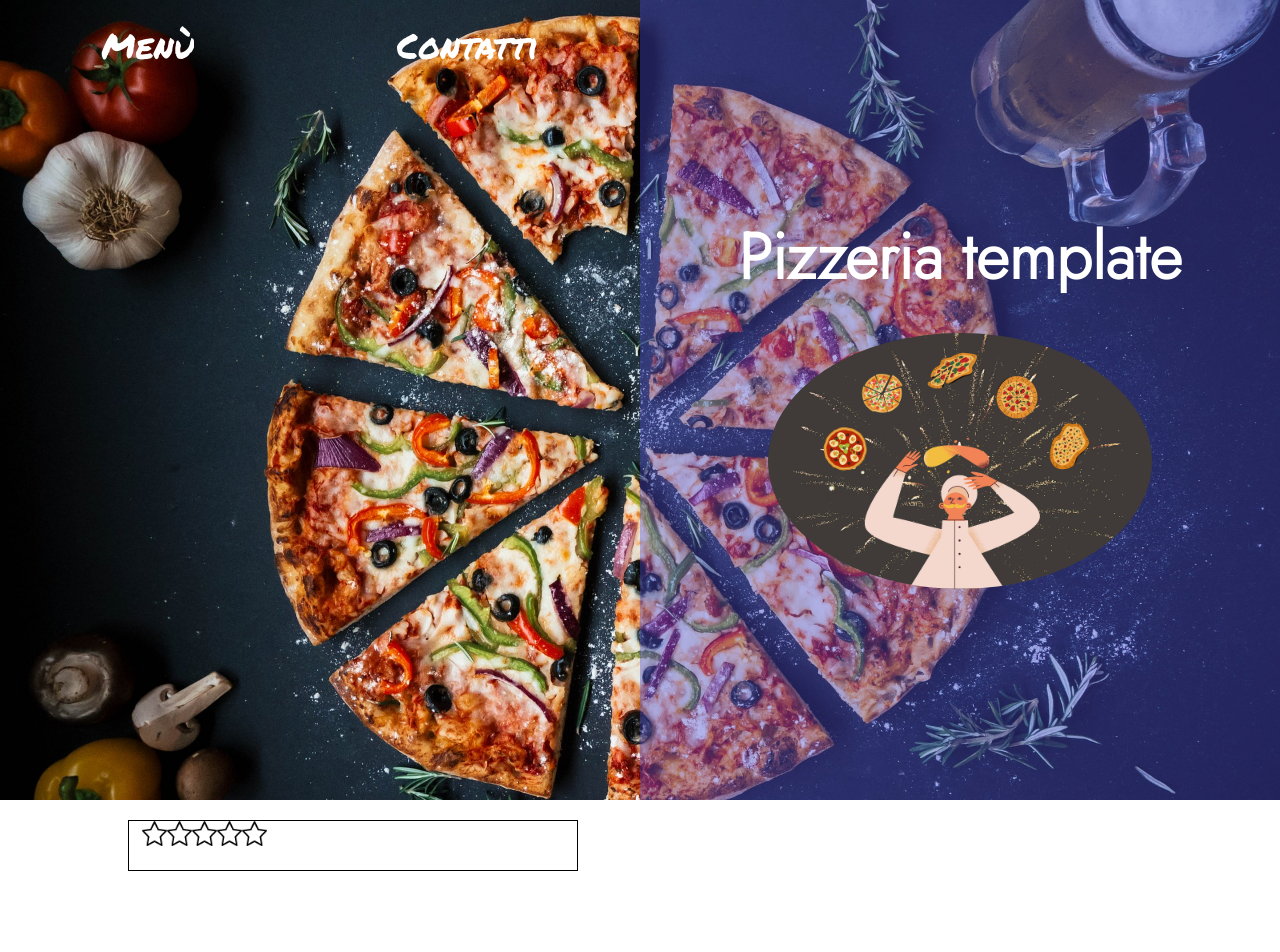
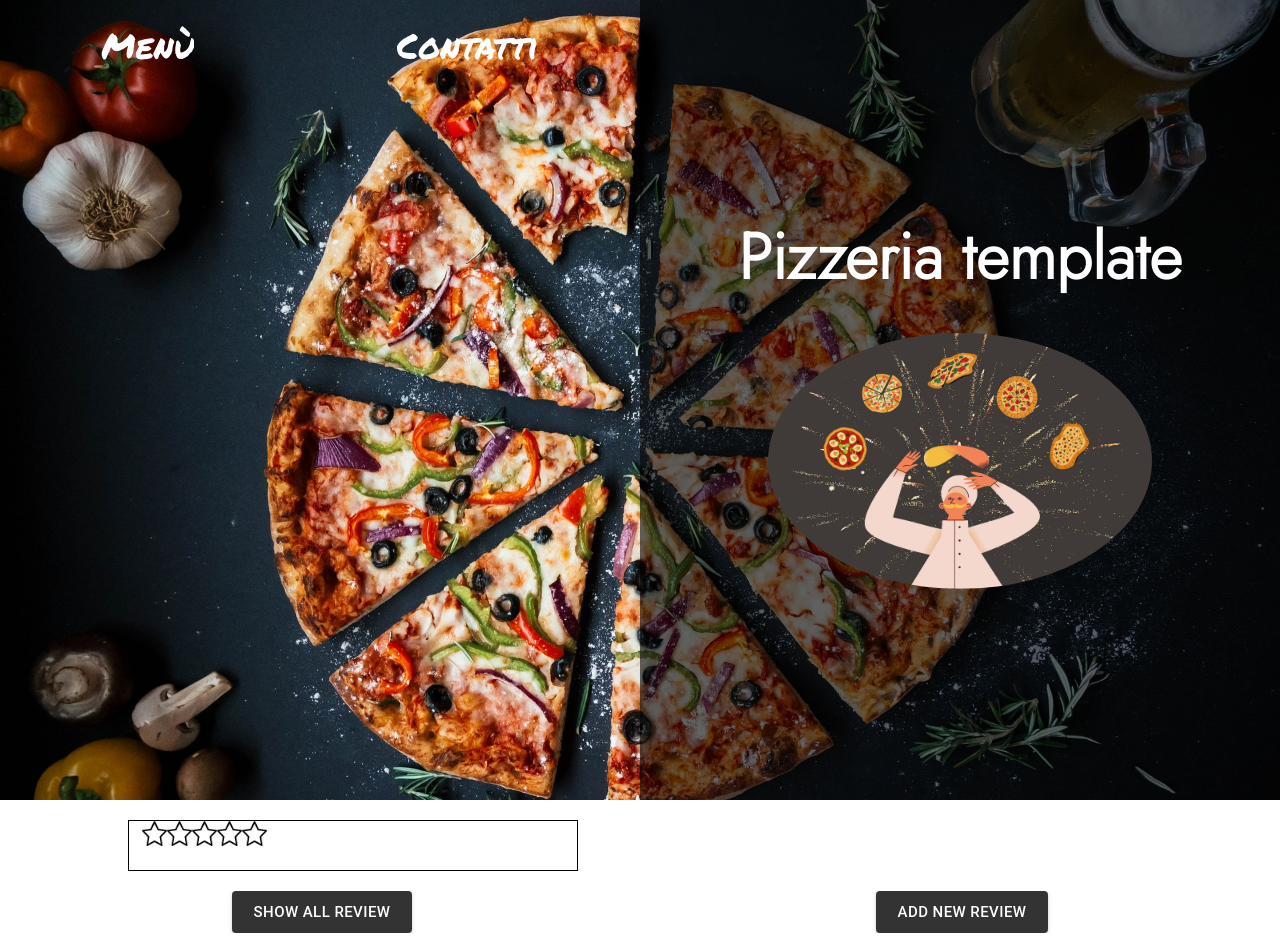
Before and after one commit to ImAl3x03/Restaurant-Template, a React (Create React App) app: page / in a window 1280 px wide. Shown: the top 952 px of the page. Built offline with nearby package versions, Linux system fonts and the light colour scheme; no server answers.

Commit message:
Added button on the bottom side of review

```diff
--- a/package.json
+++ b/package.json
@@ -3,6 +3,10 @@
   "version": "0.1.0",
   "private": true,
   "dependencies": {
+    "@emotion/react": "^11.7.1",
+    "@emotion/styled": "^11.6.0",
+    "@mui/material": "^5.2.6",
+    "@mui/styles": "^5.2.3",
     "@testing-library/jest-dom": "^5.15.1",
     "@testing-library/react": "^11.2.7",
     "@testing-library/user-event": "^12.8.3",
--- a/src/Component/App.css
+++ b/src/Component/App.css
@@ -28,7 +28,7 @@
     max-height: 100vh;
 
     /* Background color for the effect */
-    background-color: rgba(77, 75, 209, 0.4);
+    background-color: rgba(0, 0, 0, 0.6);
 }
 
 /* Title (aka pizzeria's name) */
--- a/src/Component/MainPage/Review/review.css
+++ b/src/Component/MainPage/Review/review.css
@@ -6,6 +6,10 @@
 
 }
 
+.button-wrap {
+  display: flex;
+  justify-content: space-around;
+}
 
 @media screen and (max-width: 800px){
   /* Change the image from desktop to mobile */
--- a/src/Component/MainPage/Review/review.tsx
+++ b/src/Component/MainPage/Review/review.tsx
@@ -2,8 +2,12 @@ import { useState, useEffect } from "react";
 import { getReview } from "../../../utils/review";
 import ReviewModel from '../../../Model/review'
 import Card from "./Card/card";
+import './review.css'
+import Button from '@mui/material/Button';
 
-import './review.css'
+const obj = {
+    backgroundColor: "rgba(0, 0, 0, 0.8)"
+}
 
 export default function Review() {
     let initialState: ReviewModel[] = [];
@@ -20,7 +24,8 @@ export default function Review() {
     }, [])
 
     return (
-        <div id="review" className="show-reviews">
+        <div id="review">
+            <div className="show-reviews">
                 {
                     /*sets max of mapping to variable limitReview */
                     reviews.map((ele, index) =>
@@ -35,5 +40,12 @@ export default function Review() {
                     )
                 }
             </div>
+
+            <div className="button-wrap">
+                <Button variant="contained" size="large" style={obj}>Show all review</Button>
+
+                <Button variant="contained" size="large" style={obj} >Add new review</Button>
+            </div>
+        </div>
     )
 }
```
Also changed, not shown: 1 other file (tests, documents, lock files or other folders). Lines whose indentation alone changed are shown as unchanged.
